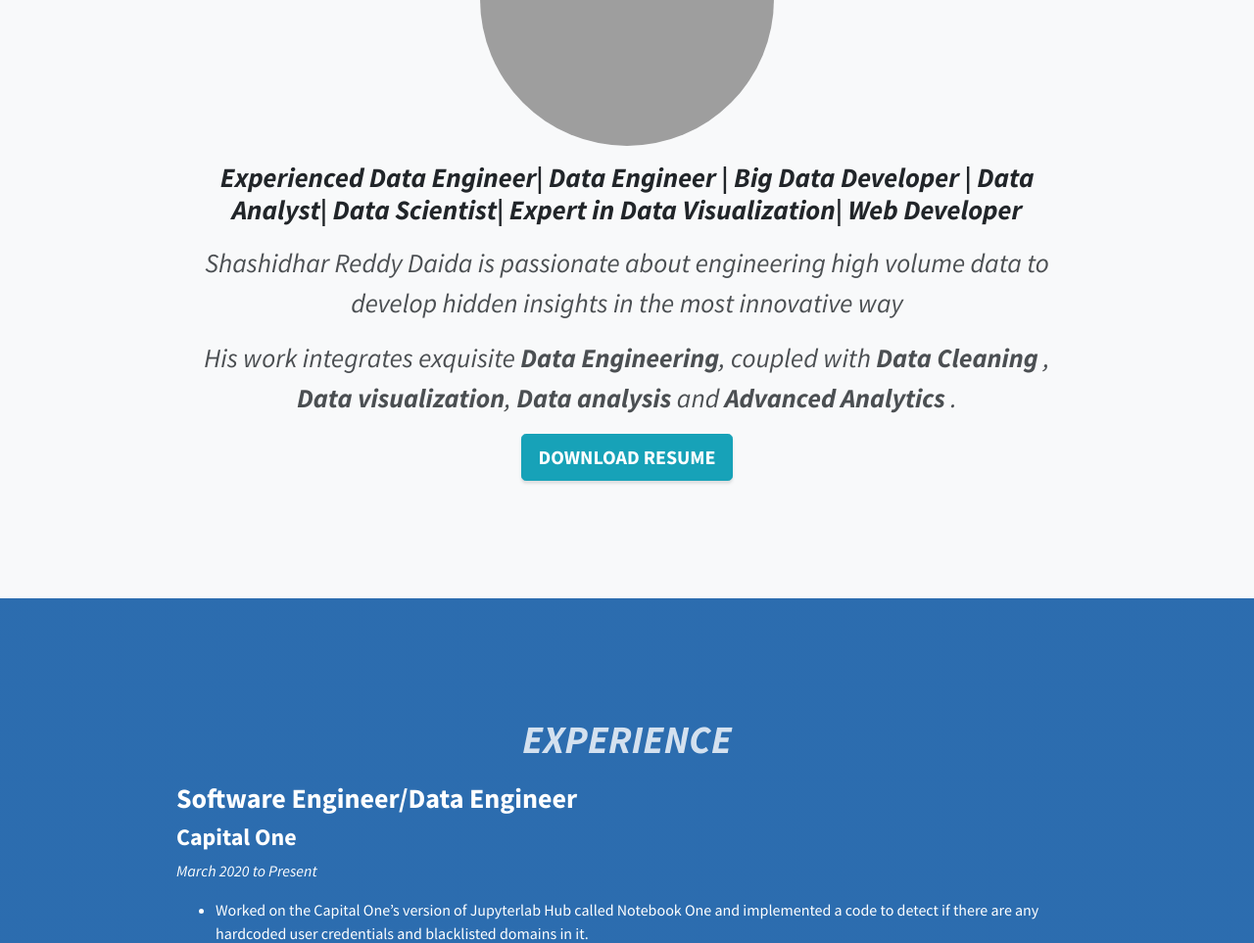
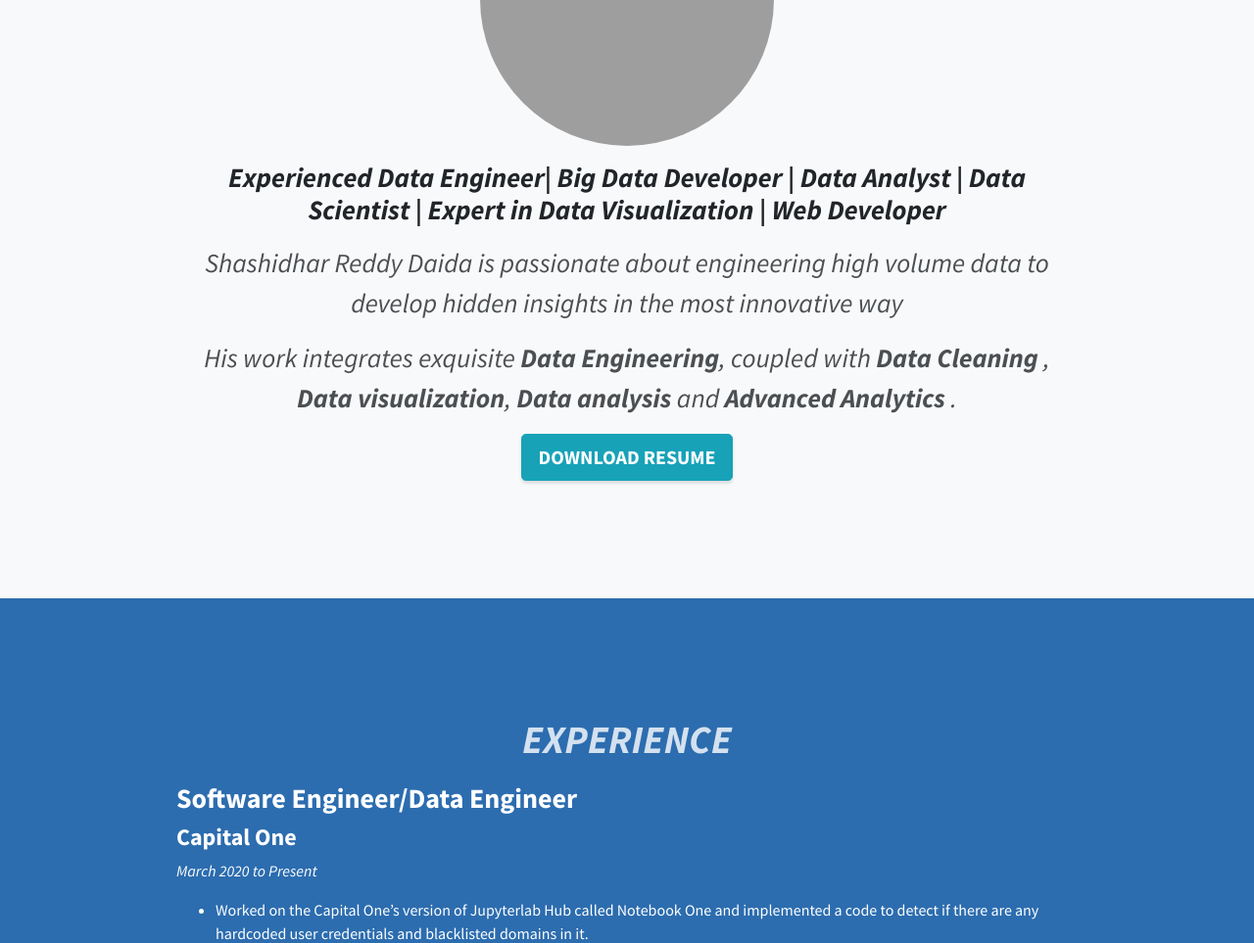
Before and after one commit to shashidhardaida/shashidhardaida.github.io, a website: page Digital-Portfolio/index.html in a window 1280 px wide. Shown: the part 1121-2084 px from the top of the page at 98% size. Drawn offline with Linux system fonts and the light colour scheme; grey boxes are pictures that could not be loaded.

Commit message:
Update index.html

```diff
--- a/Digital-Portfolio/index.html
+++ b/Digital-Portfolio/index.html
@@ -87,7 +87,7 @@
           <p></p>
           <img class="profilepic" src="img/dp1.jpg" alt="profilepic" height="300px", width="300px">
           <p></p>
-          <h3> <em> Experienced Data Engineer</b>| Data Engineer | Big Data Developer | Data Analyst| Data Scientist| Expert in Data Visualization| Web Developer</em> </h3>
+          <h3> <em> Experienced Data Engineer</b>| Big Data Developer | Data Analyst | Data Scientist | Expert in Data Visualization | Web Developer</em> </h3>
           <p> </p>
           <p></p>
           <p></p>
```
